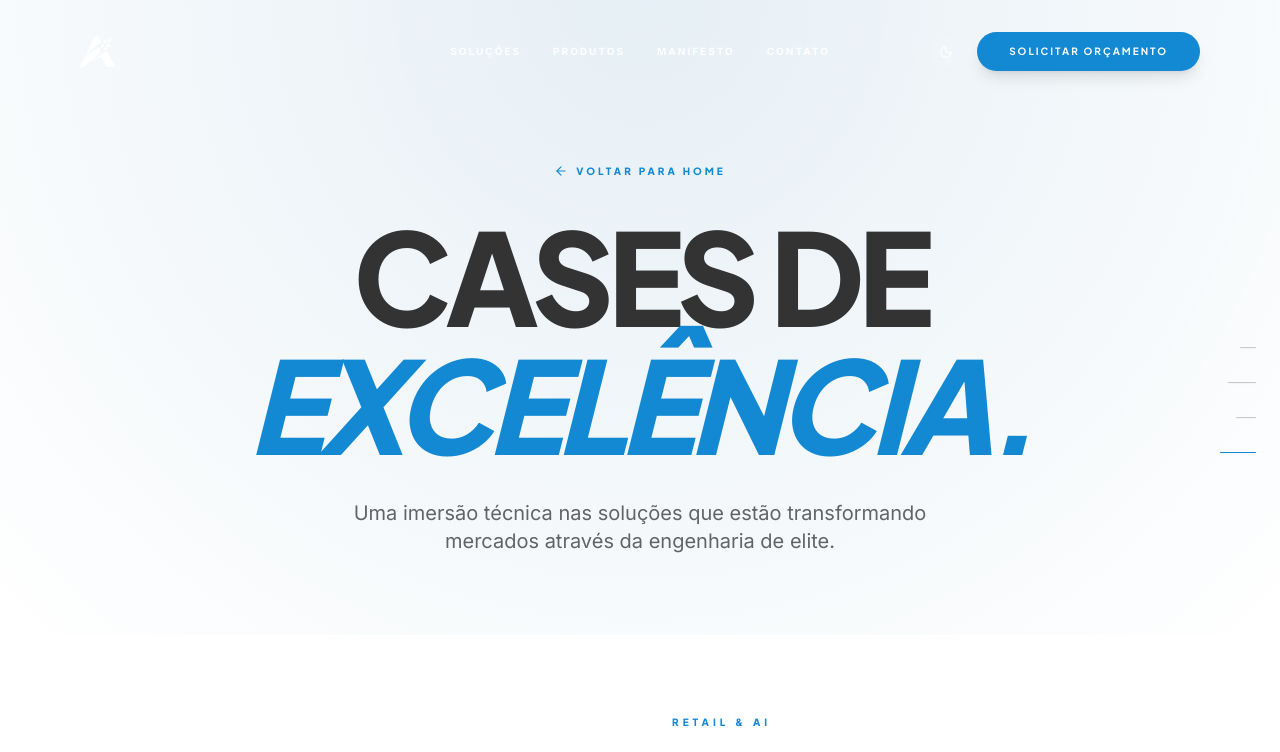
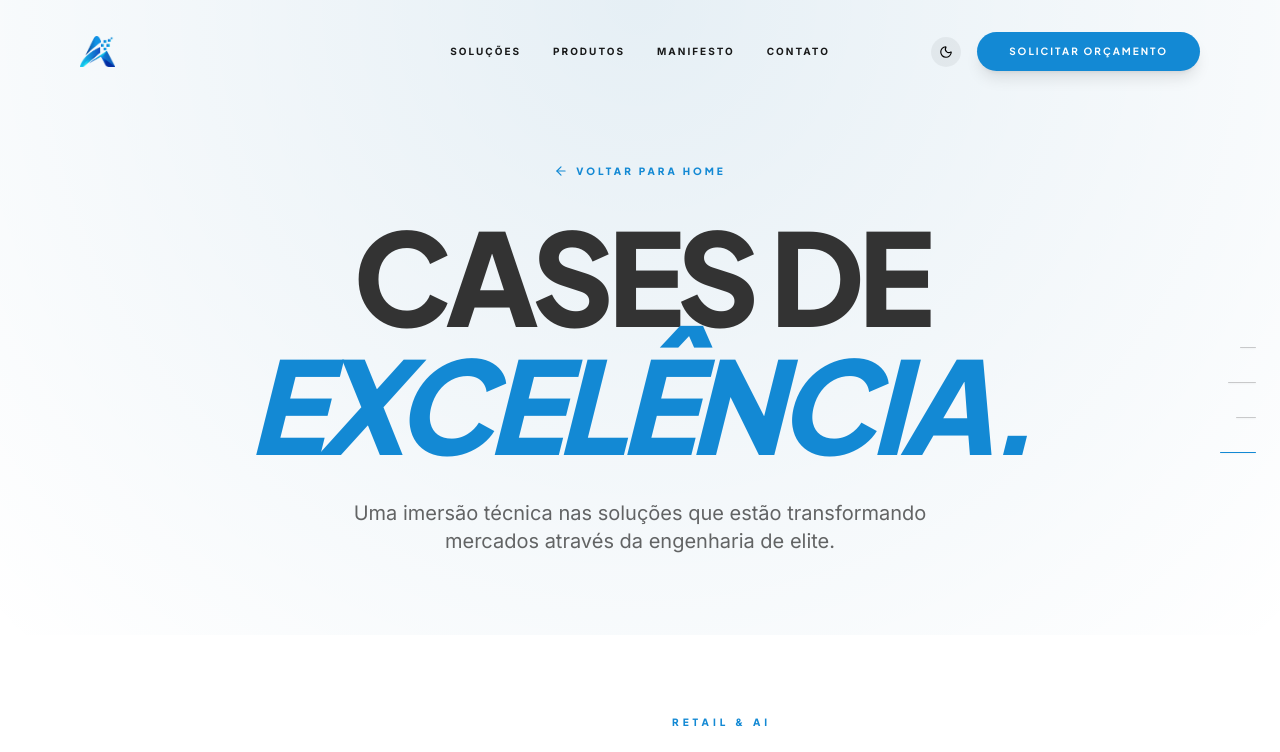
Before and after one commit to agapesolut/AgapeLandingPage, a React (Vite) app: page /cases in a window 1280 px wide. Shown: the top 752 px of the page. Built offline with nearby package versions, Linux system fonts and the light colour scheme.

Commit message:
fix: navbar color logic on cases page in light mode

```diff
--- a/src/components/Navbar.jsx
+++ b/src/components/Navbar.jsx
@@ -1,7 +1,7 @@
 import { useState, useEffect } from 'react';
 import { motion, useScroll, AnimatePresence } from 'framer-motion';
 import { Sun, Moon, Menu, X } from 'lucide-react';
-import { Link } from 'react-router-dom';
+import { Link, useLocation } from 'react-router-dom';
 import { useTheme } from '../context/ThemeContext';
 
 export default function Navbar() {
@@ -9,6 +9,10 @@ export default function Navbar() {
   const [isScrolled, setIsScrolled] = useState(false);
   const [isMenuOpen, setIsMenuOpen] = useState(false);
   const { isDark, setIsDark } = useTheme();
+  const location = useLocation();
+
+  // Verifica se estamos na página de cases
+  const isCasesPage = location.pathname === '/cases';
 
   useEffect(() => {
     return scrollY.on('change', (latest) => {
@@ -26,6 +30,23 @@ export default function Navbar() {
 
   const toggleMenu = () => setIsMenuOpen(!isMenuOpen);
 
+  // Lógica de cores baseada no scroll, tema e página atual
+  // Na Home (ou outras páginas), sem scroll, o texto é branco (para o Hero escuro)
+  // Na página de Cases, queremos que no modo light o texto seja sempre preto (ou respeite o scroll)
+  const getTextColor = () => {
+    if (isDark) return 'text-white';
+    if (isScrolled) return 'text-black';
+    // Se não houver scroll e estiver no modo light:
+    // Na Home queremos branco (hero escuro), na Cases queremos preto (página clara)
+    return isCasesPage ? 'text-black' : 'text-white';
+  };
+
+  const getLogoClass = () => {
+    if (isDark) return 'brightness-0 invert';
+    if (isScrolled) return '';
+    return isCasesPage ? '' : 'brightness-0 invert';
+  };
+
   return (
     <motion.nav
       initial={{ y: -100, opacity: 0 }}
@@ -42,13 +63,13 @@ export default function Navbar() {
           `}>
 
             {/* Logo do Site (Altere o caminho da imagem aqui) */}
-            <a href="#" className="flex items-center group">
+            <a href="/" className="flex items-center group">
               <img
                 src="/logo2.png"
                 alt="Ágape Solutions"
                 className={`
                   h-6 md:h-8 w-auto object-contain transition-all duration-300 group-hover:scale-105
-                  ${(isDark || !isScrolled) ? 'brightness-0 invert' : ''}
+                  ${getLogoClass()}
                 `}
               />
             </a>
@@ -61,7 +82,7 @@ export default function Navbar() {
                   to={`/${link.href}`}
                   className={`
                     text-[10px] font-sans font-bold transition-all duration-300 uppercase tracking-[0.2em] opacity-90 hover:opacity-100 hover:text-primary
-                    ${(isDark || !isScrolled) ? 'text-white' : 'text-black'}
+                    ${getTextColor()}
                   `}
                 >
                   {link.label}
@@ -74,7 +95,7 @@ export default function Navbar() {
               <button
                 onClick={() => setIsDark(!isDark)}
                 className={`p-2 rounded-full transition-all duration-300
-                  ${(isDark || !isScrolled) ? 'bg-white/10 text-white hover:bg-primary' : 'bg-black/5 text-black hover:bg-primary hover:text-white'}
+                  ${(isDark || (!isScrolled && !isCasesPage)) ? 'bg-white/10 text-white hover:bg-primary' : 'bg-black/5 text-black hover:bg-primary hover:text-white'}
                   `}
                 aria-label="Toggle theme"
               >
@@ -92,7 +113,7 @@ export default function Navbar() {
               <button
                 onClick={toggleMenu}
                 className={`lg:hidden p-2 rounded-full transition-all duration-300
-                  ${(isDark || !isScrolled) ? 'text-white' : 'text-black'}
+                  ${getTextColor()}
                 `}
               >
                 {isMenuOpen ? <X size={20} /> : <Menu size={20} />}
```
